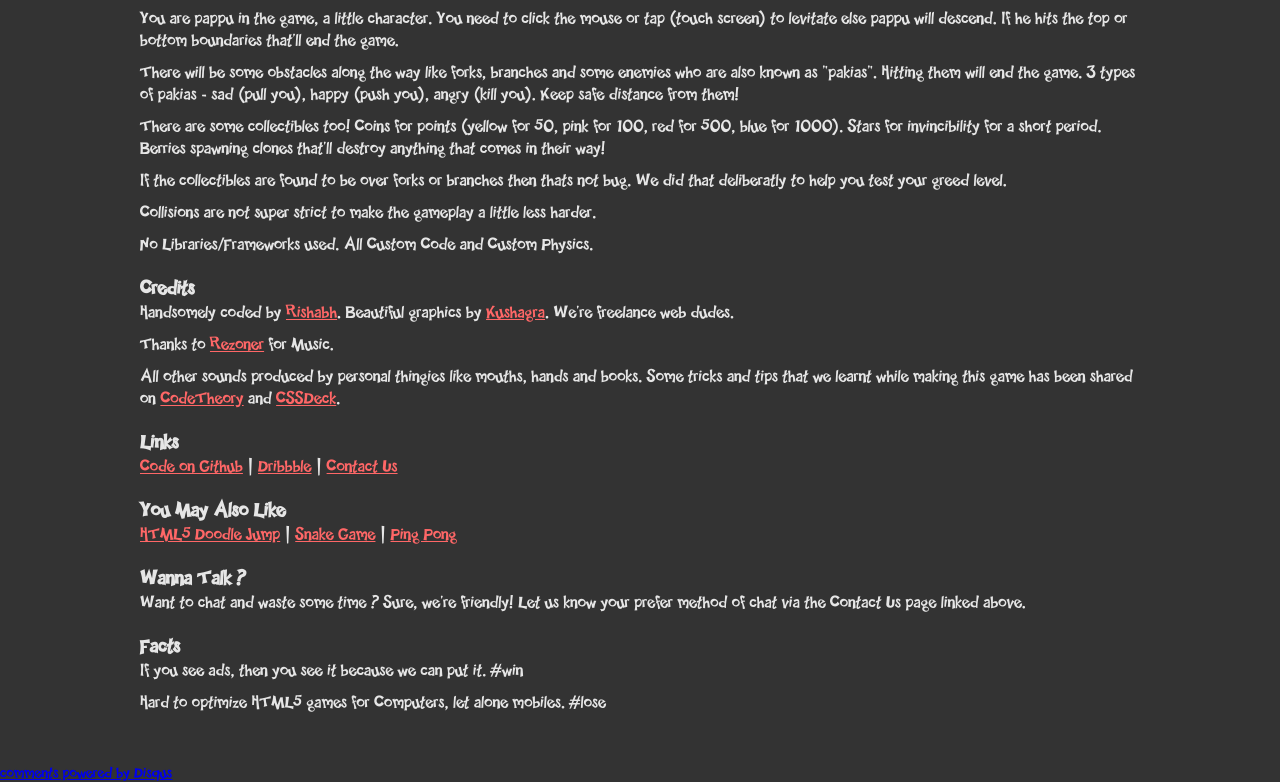
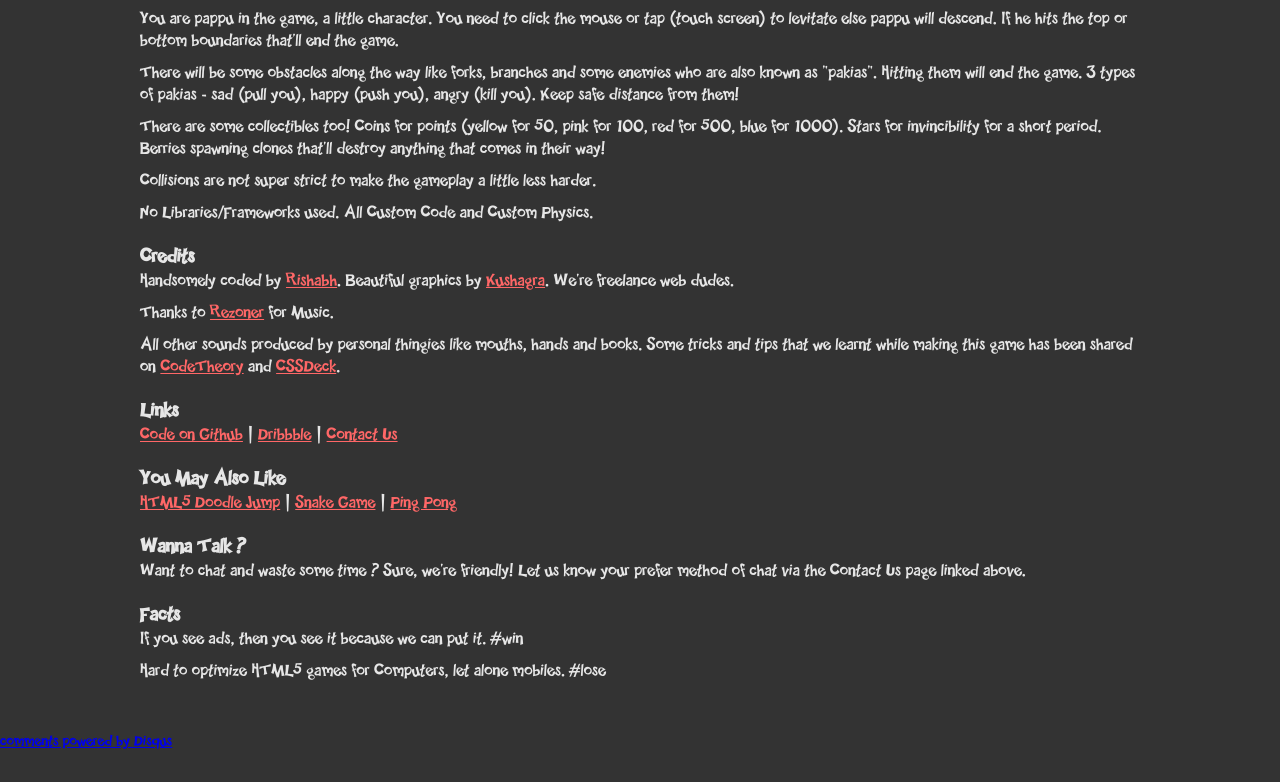
Before and after one commit to udacity/pappu-pakia, a plain HTML site: page index.htm in a window 1280 px wide. Shown: the part 1045-1827 px from the top of the page. After the commit the page ends 1795 px from the top, so only its background shows below. Drawn offline with Linux system fonts and the light colour scheme; animation ran at ten frames a second; a script that the page names is missing.

Commit message:
updating description

```diff
--- a/index.htm
+++ b/index.htm
@@ -186,11 +186,6 @@ src="http://pagead2.googlesyndication.com/pagead/show_ads.js">
       anything that comes in their way!
     </p>
     <p>
-      If the collectibles are found to be over forks or branches
-      then thats not bug. We did that deliberatly to help you
-      test your greed level.
-    </p>
-    <p>
       Collisions are not super strict
       to make the gameplay a little less harder.
     </p>
```
